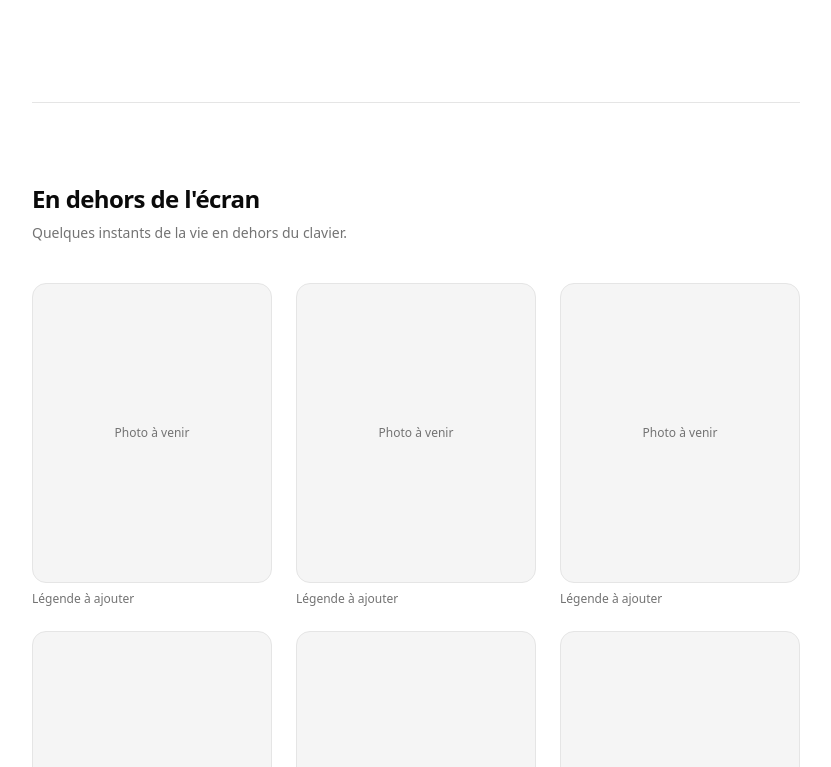
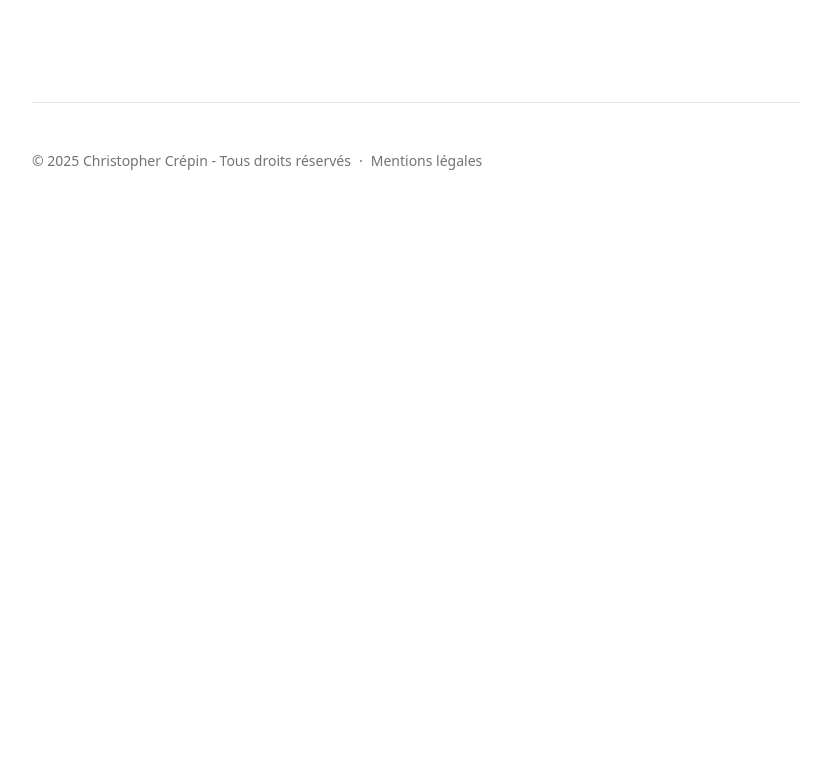
Before and after one commit to SNEUUD/portfolio, a Next.js app: page / in a window 1280 px wide. Shown: the part 3713-4480 px from the top of the page, without its empty margins (224-1055 px from the left). After the commit the page ends 4012 px from the top, so only its background shows below. Built offline with nearby package versions, Linux system fonts and the light colour scheme.

Commit message:
remove picture

```diff
--- a/app/page.tsx
+++ b/app/page.tsx
@@ -1,10 +1,4 @@
-import {
-  profile,
-  timeline,
-  skillsByCategory,
-  projects,
-  personalPhotos,
-} from "@/lib/content";
+import { profile, timeline, skillsByCategory, projects } from "@/lib/content";
 import PortfolioClient from "@/components/portfolio-client";
 
 export default function Page() {
@@ -14,7 +8,6 @@ export default function Page() {
       timelineData={timeline}
       skillsByCategory={skillsByCategory}
       projects={projects}
-      personalPhotos={personalPhotos}
     />
   );
 }
--- a/components/personal-section.tsx
+++ /dev/null
@@ -1,40 +0,0 @@
-import Image from "next/image";
-
-interface PersonalPhoto {
-  image: string | null;
-  caption: string;
-}
-
-function PersonalPhotoCard({ image, caption }: PersonalPhoto) {
-  return (
-    <figure className="flex flex-col gap-2">
-      <div className="relative aspect-[4/5] w-full overflow-hidden rounded-xl border border-border bg-muted">
-        {image ? (
-          <Image
-            src={image}
-            alt={caption}
-            fill
-            className="object-cover"
-          />
-        ) : (
-          <div className="flex h-full w-full items-center justify-center text-xs text-muted-foreground">
-            Photo à venir
-          </div>
-        )}
-      </div>
-      <figcaption className="text-xs text-muted-foreground">
-        {caption}
-      </figcaption>
-    </figure>
-  );
-}
-
-export function PersonalSection({ photos }: { photos: PersonalPhoto[] }) {
-  return (
-    <div className="grid grid-cols-2 sm:grid-cols-3 gap-4 sm:gap-6">
-      {photos.map((photo, index) => (
-        <PersonalPhotoCard key={index} {...photo} />
-      ))}
-    </div>
-  );
-}
--- a/components/portfolio-client.tsx
+++ b/components/portfolio-client.tsx
@@ -22,7 +22,6 @@ import { Textarea } from "@/components/ui/textarea";
 import { CarouselProjects } from "@/components/carousel-projects";
 import { ServicesSection } from "@/components/services-section";
 import { ProcessSection } from "@/components/process-section";
-import { PersonalSection } from "@/components/personal-section";
 import { Separator } from "@/components/ui/separator";
 import { Badge } from "@/components/ui/badge";
 import { ScrollArea } from "@/components/ui/scroll-area";
@@ -32,7 +31,6 @@ import type {
   profile as profileContent,
   timeline,
   projects as projectsContent,
-  personalPhotos as personalPhotosContent,
 } from "@/lib/content";
 
 export default function PortfolioClient({
@@ -40,13 +38,11 @@ export default function PortfolioClient({
   timelineData,
   skillsByCategory,
   projects,
-  personalPhotos,
 }: {
   profile: typeof profileContent;
   timelineData: typeof timeline;
   skillsByCategory: { category: string; skills: string[] }[];
   projects: typeof projectsContent;
-  personalPhotos: typeof personalPhotosContent;
 }) {
   const [loading, setLoading] = useState(false);
   const [open, setOpen] = useState(false);
@@ -304,16 +300,6 @@ export default function PortfolioClient({
               </div>
             </section>
 
-            <section className="py-16 sm:py-20 border-t border-border">
-              <h2 className="text-xl sm:text-2xl font-semibold tracking-tight mb-2">
-                En dehors de l&apos;écran
-              </h2>
-              <p className="text-sm text-muted-foreground mb-8 sm:mb-10">
-                Quelques instants de la vie en dehors du clavier.
-              </p>
-              <PersonalSection photos={personalPhotos} />
-            </section>
-
             <footer className="pt-12 border-t border-border">
               <div className="flex flex-wrap items-center gap-2 text-xs sm:text-sm text-muted-foreground">
                 <p>
--- a/lib/content.ts
+++ b/lib/content.ts
@@ -67,15 +67,6 @@ export const skillsByCategory = [
   },
 ];
 
-export const personalPhotos = [
-  { image: null as string | null, caption: "Légende à ajouter" },
-  { image: null as string | null, caption: "Légende à ajouter" },
-  { image: null as string | null, caption: "Légende à ajouter" },
-  { image: null as string | null, caption: "Légende à ajouter" },
-  { image: null as string | null, caption: "Légende à ajouter" },
-  { image: null as string | null, caption: "Légende à ajouter" },
-];
-
 export const projects = [
   {
     id: 1,
```
